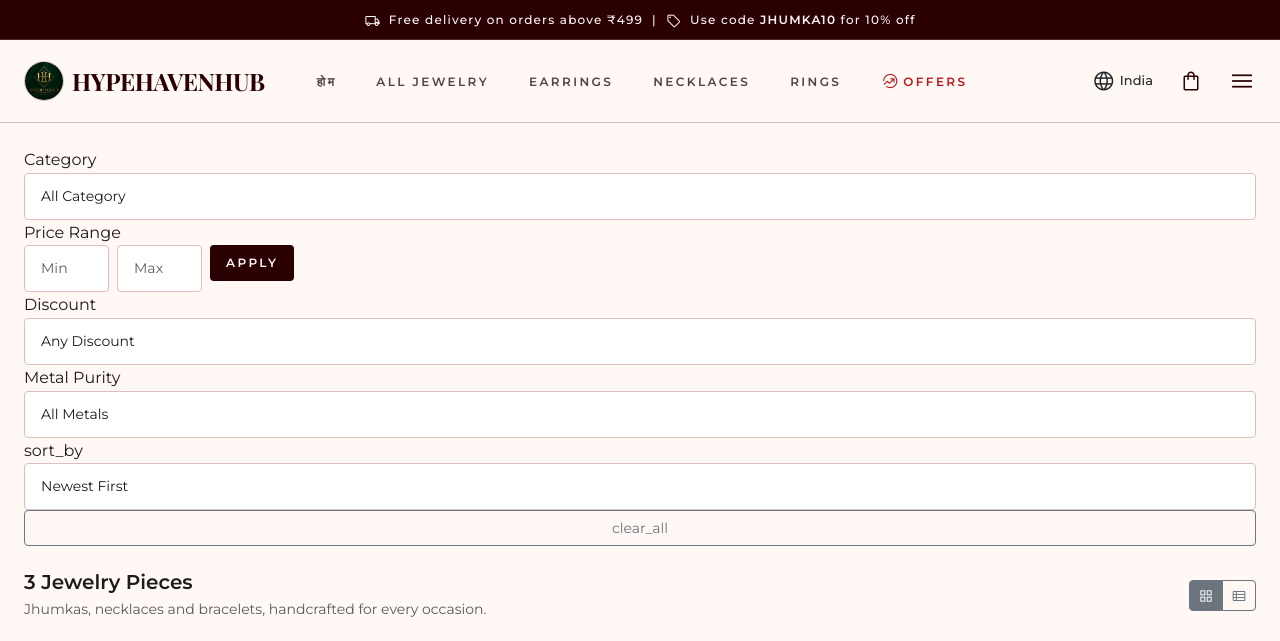
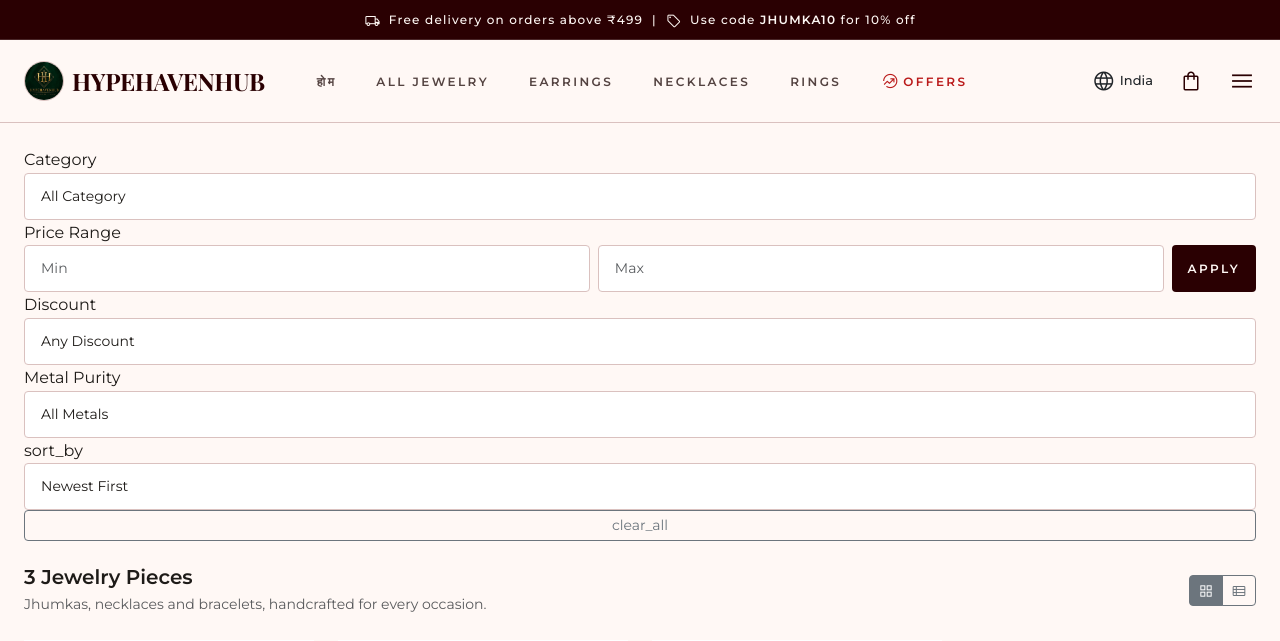
Before and after one commit to richherbalsoap/HYPEHAVENHUB, a Django app: page /products/ in a window 1280 px wide. Shown: the top 641 px of the page. Run offline with Django 5.2, Linux system fonts and the light colour scheme; data comes from the database, SQL or seed files in the repository; data that the repository does not hold is empty; parts of the project's set-up code (start-up, migrations or seed data) failed here and were passed over.

Commit message:
UI update: fixed filter alignment and spacing

```diff
--- a/temp_fix/HYPEHAVENHUB-main/templates/store/product_list.html
+++ b/temp_fix/HYPEHAVENHUB-main/templates/store/product_list.html
@@ -23,9 +23,9 @@
     <div class="filter-item price-item">
       <label class="filter-label">Price Range</label>
       <div class="d-flex gap-2">
-        <input type="number" name="min_price" class="form-control form-control-sm" placeholder="Min" value="{{ selected_min_price }}" style="width: 85px;">
-        <input type="number" name="max_price" class="form-control form-control-sm" placeholder="Max" value="{{ selected_max_price }}" style="width: 85px;">
-        <button type="submit" class="btn btn-artisan-primary btn-sm px-3" style="height: 36px;">Apply</button>
+        <input type="number" name="min_price" class="form-control form-control-sm" placeholder="Min" value="{{ selected_min_price }}" style="min-width: 80px;">
+        <input type="number" name="max_price" class="form-control form-control-sm" placeholder="Max" value="{{ selected_max_price }}" style="min-width: 80px;">
+        <button type="submit" class="btn btn-artisan-primary btn-sm px-3">Apply</button>
       </div>
     </div>
 
@@ -62,7 +62,7 @@
     </div>
 
     <div class="filter-item ms-lg-auto w-100-mobile">
-      <a href="{% url 'product_list' %}" class="btn btn-outline-secondary btn-sm px-3 d-flex align-items-center justify-content-center w-100" style="height: 36px; min-width: 100px;">{% t "clear_all" %}</a>
+      <a href="{% url 'product_list' %}" class="btn btn-outline-secondary btn-sm px-3 w-100" style="min-width: 100px;">{% t "clear_all" %}</a>
     </div>
   </form>
 
```
Also changed, not shown: static/css/style.css (+16 -6 lines), templates/store/product_list.html (+4 -4 lines), 1 other file.
